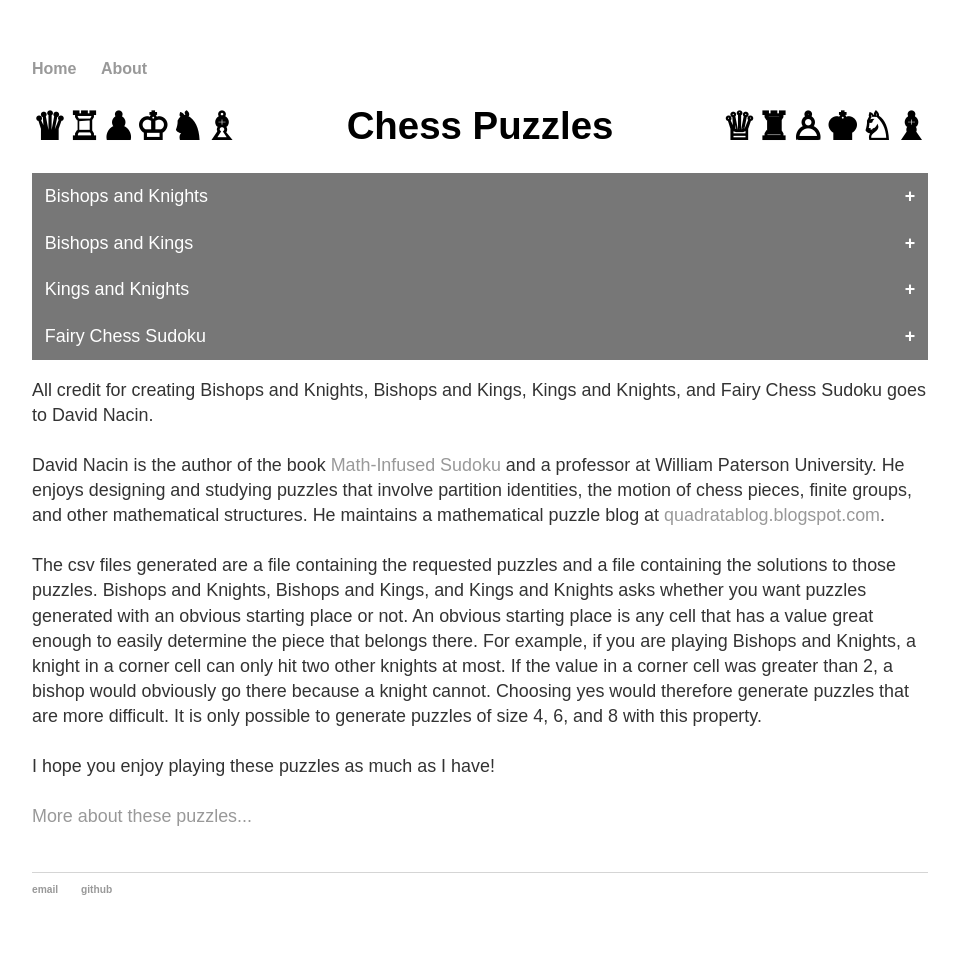
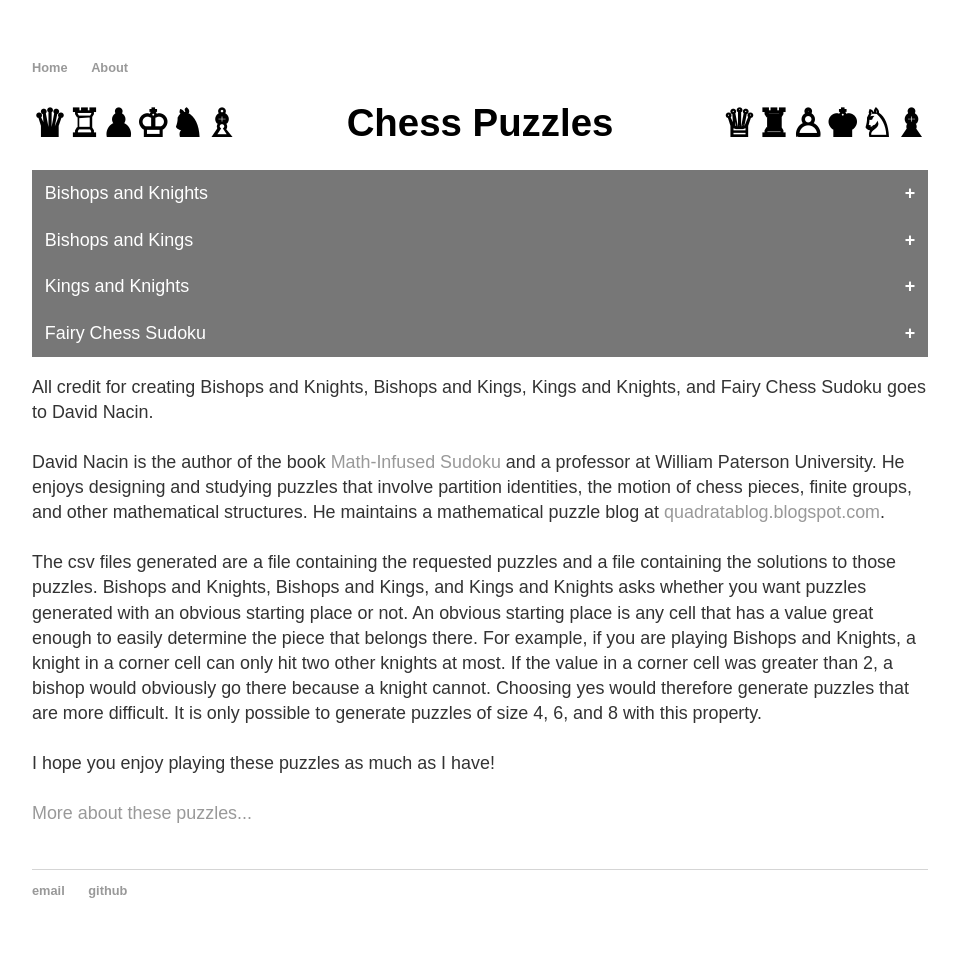
Before and after one commit to CThielsen1/CThielsen1.github.io, a Jekyll site: the page built from index.html, in a window 1280 px wide. Shown: the whole page, without its empty margins (160-1119 px from the left). Built offline with Jekyll 4.4.1, drawn with Linux system fonts in a browser that asks for light colours.

Commit message:
Update main.css

```diff
--- a/css/main.css
+++ b/css/main.css
@@ -8,6 +8,7 @@ nav ul, footer ul {
     padding: 0px;
     list-style: none;
     font-weight: bold;
+    font-size: 1vw;
 }
 nav ul li, footer ul li {
     font-family: Arial, Helvetica, sans-serif;
@@ -47,5 +48,5 @@ p {
 footer {
     font-family: Arial, Helvetica, sans-serif;
     border-top: 1px solid #d5d5d5;
-    font-size: .8vw;
+    font-size: 1vw;
 }
```
